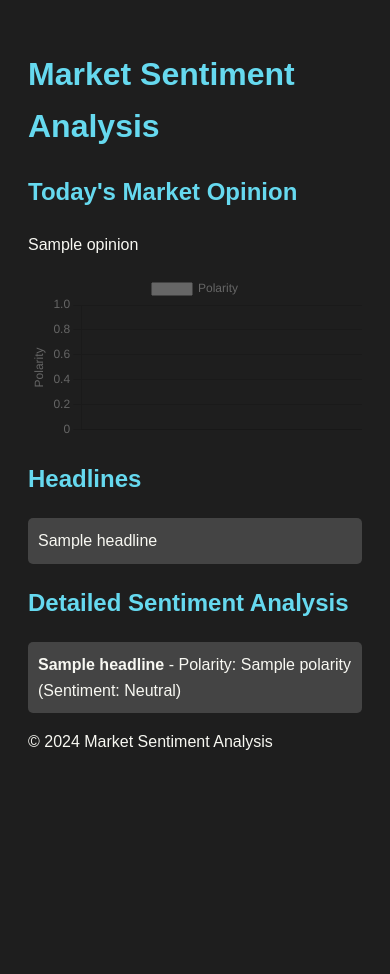
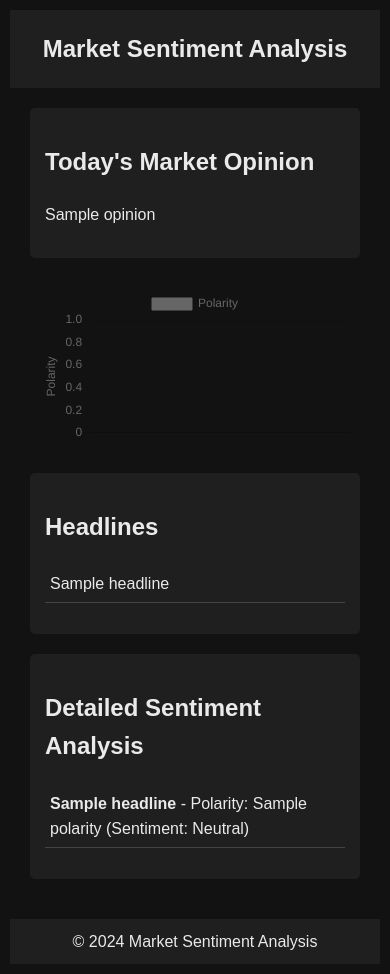
Before and after one commit to Joshua-CB010958/Opinionate, a Flask app: template templates/index.html in a window 390 px wide. Before the commit the page ends 750 px from the top, so only its background shows below. Run offline with Flask 3, Linux system fonts and the light colour scheme; the template is opened without the code that fills it: most values are stand-ins (such as "Sample title", 1, 10 or a date in 2020).

Commit message:
Update styles.css

```diff
--- a/static/styles.css
+++ b/static/styles.css
@@ -1,32 +1,74 @@
 body {
-    background-color: #1e1e1e;
-    color: #f8f8f2;
     font-family: Arial, sans-serif;
+    margin: 0;
+    background-color: #121212;
+    color: #eaeaea;
     line-height: 1.6;
+}
+
+header {
+    background-color: #1f1f1f;
+    padding: 20px;
+    text-align: center;
+}
+
+h1 {
+    margin: 0;
+}
+
+main {
     padding: 20px;
 }
 
-h1, h2, h3 {
-    color: #66d9ef;
+.summary {
+    background-color: #1f1f1f;
+    padding: 15px;
+    border-radius: 5px;
+    margin-bottom: 20px;
 }
 
-.container {
-    max-width: 800px;
-    margin: auto;
-    padding: 20px;
-    border-radius: 8px;
-    background-color: #2e2e2e;
-    box-shadow: 0 0 10px rgba(0, 0, 0, 0.5);
+.charts {
+    margin-bottom: 20px;
+}
+
+.headlines, .detailed-analysis {
+    background-color: #1f1f1f;
+    padding: 15px;
+    border-radius: 5px;
+    margin-bottom: 20px;
 }
 
 ul {
-    list-style-type: none;
+    list-style: none;
     padding: 0;
 }
 
-li {
-    margin: 10px 0;
+ul li {
+    padding: 5px;
+    border-bottom: 1px solid #444;
+}
+
+footer {
+    text-align: center;
     padding: 10px;
-    background-color: #444;
-    border-radius: 5px;
+    background-color: #1f1f1f;
 }
+
+footer p {
+    margin: 0;
+}
+
+/* Responsive Styles */
+@media (max-width: 600px) {
+    body {
+        padding: 10px;
+    }
+
+    h1, h2 {
+        font-size: 1.5em;
+    }
+
+    .charts {
+        padding: 10px;
+    }
+}
```
